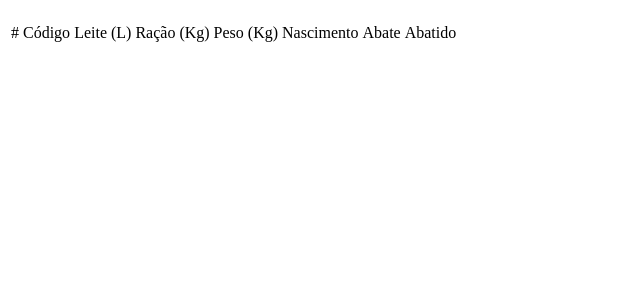
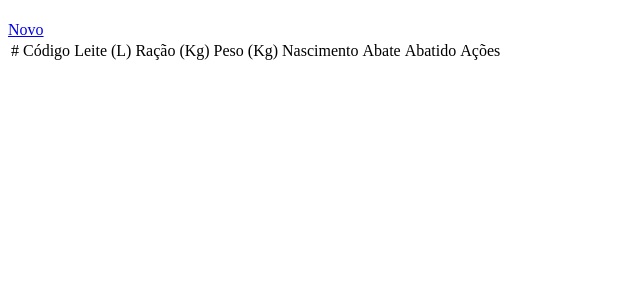
Before and after one commit to rubensabjr/Cattle-Crud, a Symfony app: template templates/cattle/index.html.twig in a window 1280 px wide. Shown: the top 300 px of the page, without its empty margins (0-640 px from the left). Run offline with Twig, Linux system fonts and the light colour scheme; the template is opened without the code that fills it, so the values that code supplies are empty; some libraries are stand-ins or nearby versions.

Commit message:
feat: Cattle CRUD - Adicionando botões/ações

```diff
--- a/templates/cattle/cattle.html.twig
+++ b/templates/cattle/cattle.html.twig
@@ -20,4 +20,5 @@
             </ul>
         </div>
     </div>
+    <a  href="{{ path('update', {id: cattle.id}) }}" class="btn btn-primary">Editar</a> </td>
 {% endblock %}
--- a/templates/cattle/index.html.twig
+++ b/templates/cattle/index.html.twig
@@ -4,6 +4,7 @@
 
 {% block body %}
     <h1> {{tittle}} </h1>
+    <a  href="{{ path('create') }}" class="btn btn-primary">Novo</a>
     <div class="table-responsive">
         <table class="table">
             <thead>
@@ -16,6 +17,7 @@
                     <td>Nascimento</td>
                     <td>Abate</td>
                     <td>Abatido</td>
+                    <td>Ações</td>
                 </tr>
             </thead>
             <tbody>
@@ -29,6 +31,7 @@
                         <td> {{ cattle.birth.format('d-m-Y') }} </td>
                         <td> {{ cattle.slaughter ? 'true' : 'false' }} </td>
                         <td> {{ cattle.slaughtered ? 'true' : 'false' }} </td>
+                        <td> <a  href="{{ path('getById', {id: cattle.id}) }}" class="btn btn-primary">Ver</a> </td>
                     </tr>
                 {% endfor %}
             </tbody>
```
